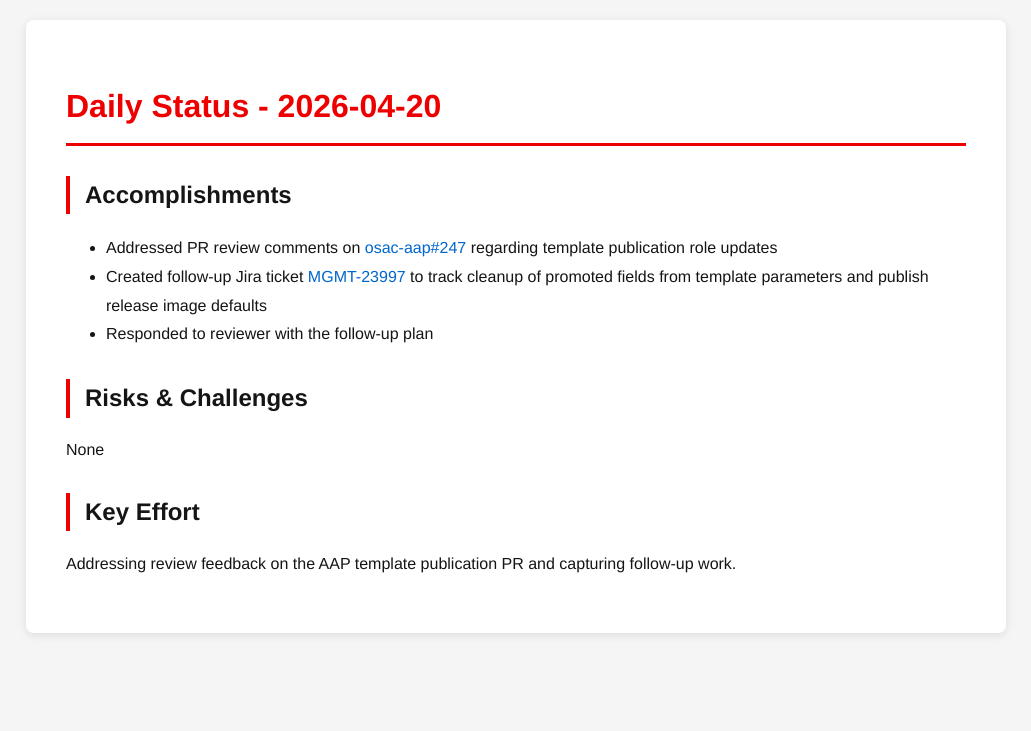
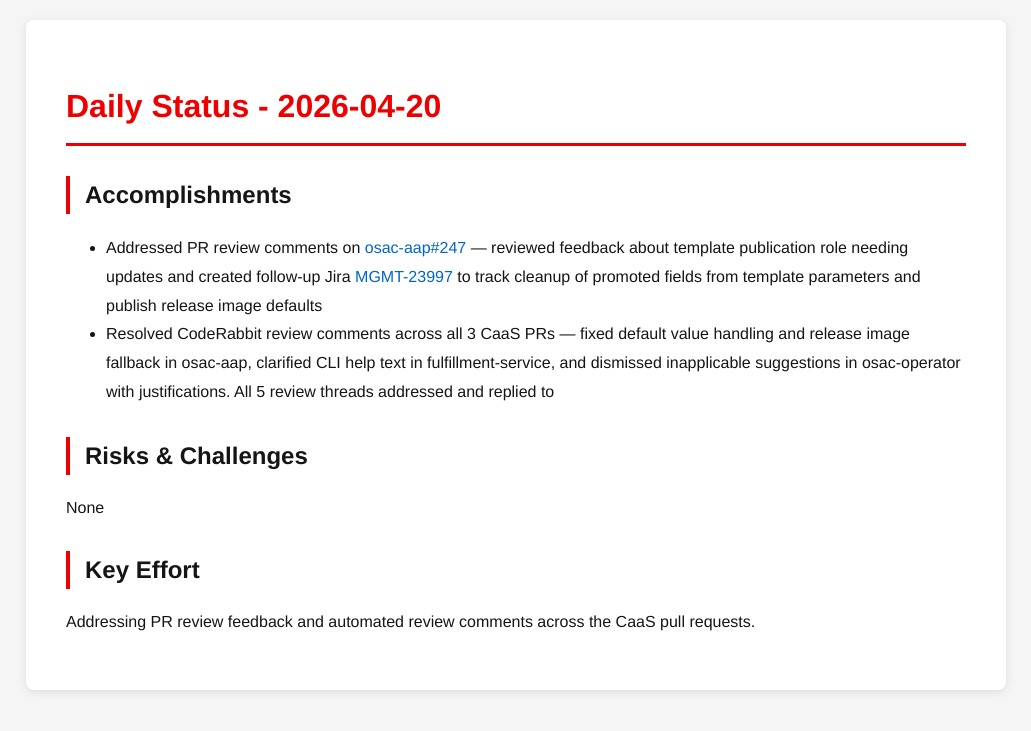
Before and after one commit to tzvatot/daily-status, a Jekyll site: the page built from 2026-04-20.md, in a window 1280 px wide. Shown: the top 731 px of the page, without its empty margins (124-1155 px from the left). Built offline with Jekyll 4.4.1, drawn with Linux system fonts in a browser that asks for light colours.

Commit message:
Daily status update - 2026-04-20

```diff
--- a/2026-04-20.md
+++ b/2026-04-20.md
@@ -7,12 +7,11 @@
 # Daily Status - 2026-04-20
 
 ## Accomplishments
-- Addressed PR review comments on [osac-aap#247](https://github.com/osac-project/osac-aap/pull/247) regarding template publication role updates
-- Created follow-up Jira ticket [MGMT-23997](https://issues.redhat.com/browse/MGMT-23997) to track cleanup of promoted fields from template parameters and publish release image defaults
-- Responded to reviewer with the follow-up plan
+- Addressed PR review comments on [osac-aap#247](https://github.com/osac-project/osac-aap/pull/247) — reviewed feedback about template publication role needing updates and created follow-up Jira [MGMT-23997](https://issues.redhat.com/browse/MGMT-23997) to track cleanup of promoted fields from template parameters and publish release image defaults
+- Resolved CodeRabbit review comments across all 3 CaaS PRs — fixed default value handling and release image fallback in osac-aap, clarified CLI help text in fulfillment-service, and dismissed inapplicable suggestions in osac-operator with justifications. All 5 review threads addressed and replied to
 
 ## Risks & Challenges
 None
 
 ## Key Effort
-Addressing review feedback on the AAP template publication PR and capturing follow-up work.
+Addressing PR review feedback and automated review comments across the CaaS pull requests.
```
